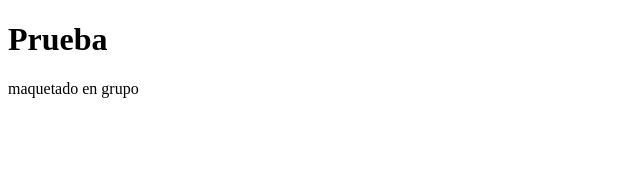
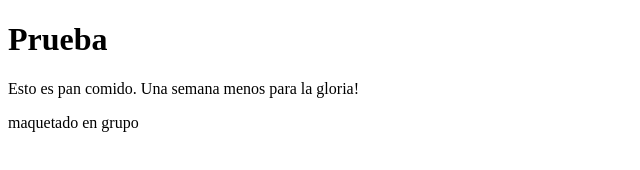
Before and after one commit to SanchezGloria/prueba-control-versiones, a plain HTML site: page index.html in a window 1280 px wide. Shown: the whole page, without its empty margins (0-640 px from the left). Drawn offline with Linux system fonts and the light colour scheme.

Commit message:
add motivational sentence to section

```diff
--- a/index.html
+++ b/index.html
@@ -10,7 +10,9 @@
       <h1>Prueba</h1>
     </header>
     <main>
-      <section class="motivacion"></section>
+      <section class="motivacion">
+        Esto es pan comido. Una semana menos para la gloria!
+      </section>
       <section class="contenido"></section>
     </main>
     <footer>
```
